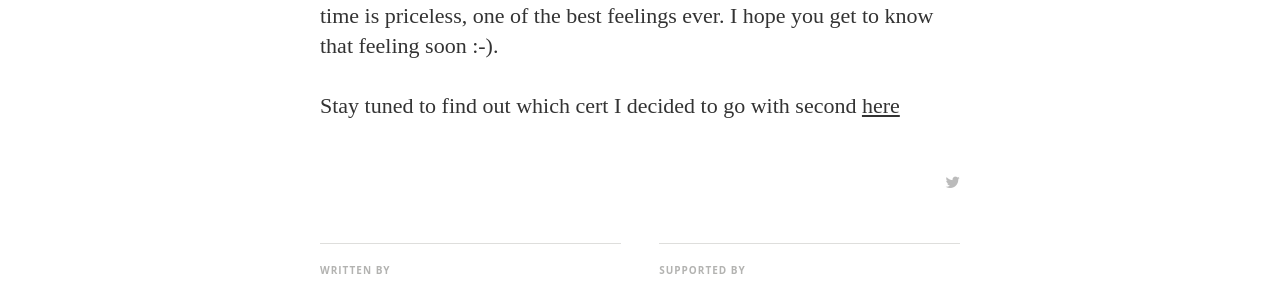
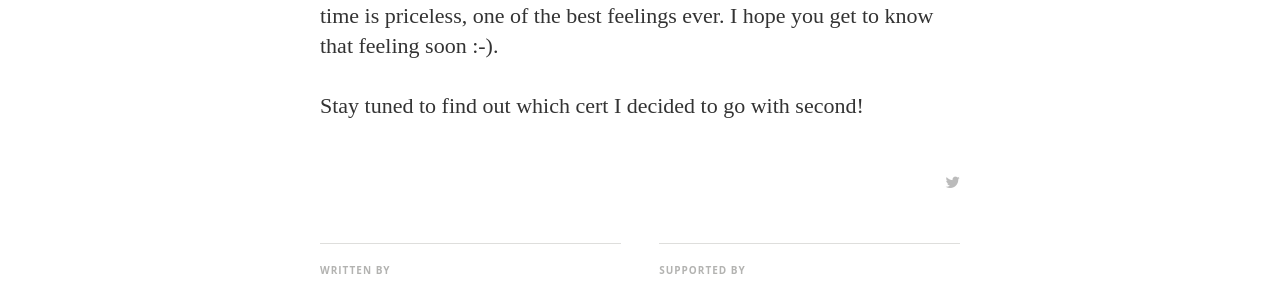
Before and after one commit to vendablefall/blog.leet.cloud, a Jekyll site: the page built from _posts/2017-04-01-My_first_exam.markdown, in a window 1280 px wide and 900 px high, scrolled down 3003 px. Shown: the part 167-456 px from the top of the window. Built offline with Jekyll 4.4.1, drawn with Linux system fonts in a browser that asks for light colours; nearby versions of some CDN libraries; some web fonts are replaced; comment, search, counter and statistics services are not loaded.

Commit message:
VCP6 post

```diff
--- a/_posts/2017-04-01-My_first_exam.markdown
+++ b/_posts/2017-04-01-My_first_exam.markdown
@@ -30,4 +30,4 @@
 
 I passed the exam with 400/500 about 80% which i was quite happy with as the pass mark was 60%, the satisfaction that comes with passing an exam you have put that much effort into studying for in your own time is priceless, one of the best feelings ever. I hope you get to know that feeling soon :-).
 
-Stay tuned to find out which cert I decided to go with second [here]({{ site.url }}/study/2017/04/21/Studying_for_AWS_CSA_exam.html "My Second Exam")
+Stay tuned to find out which cert I decided to go with second!
```
